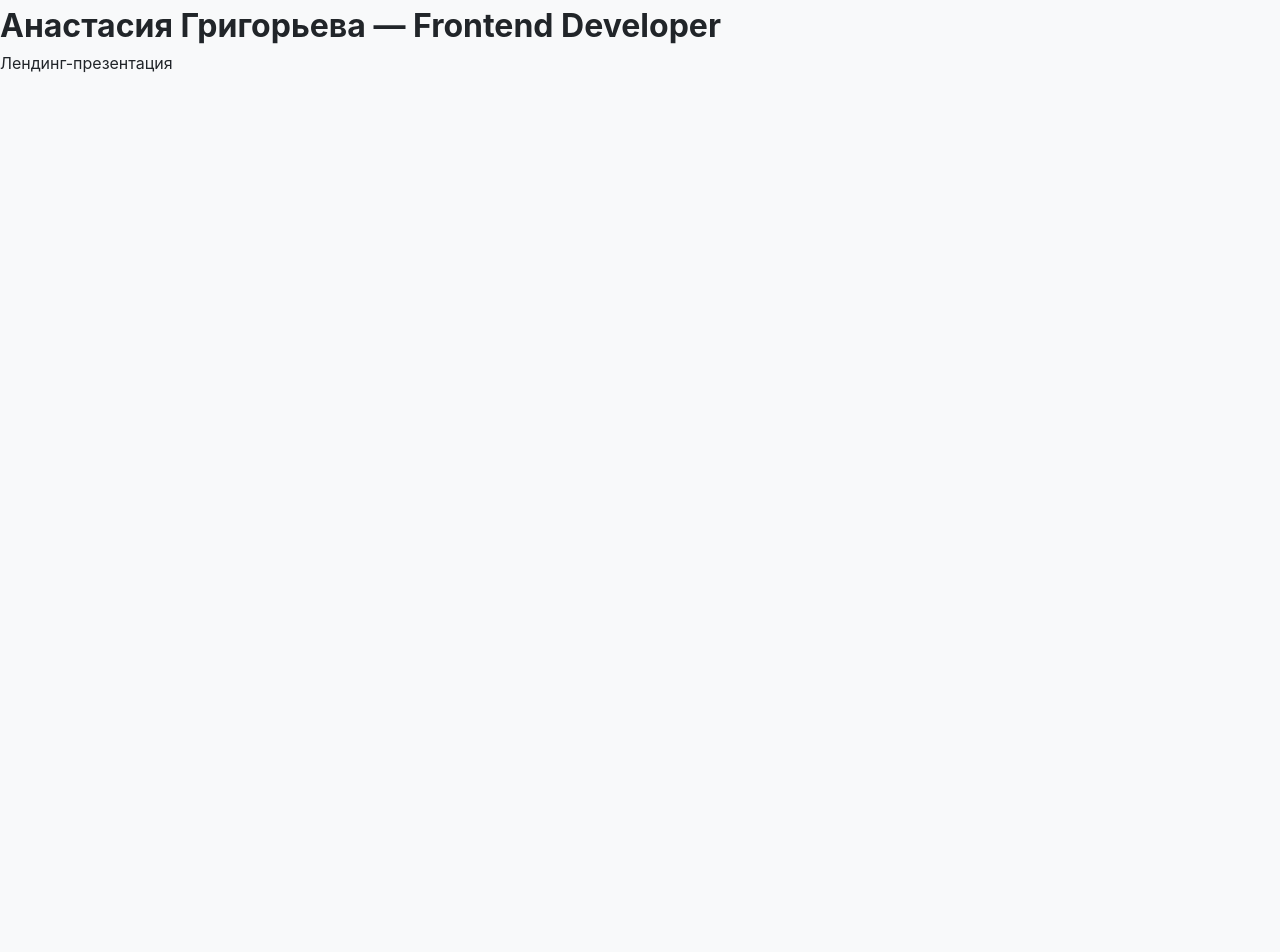
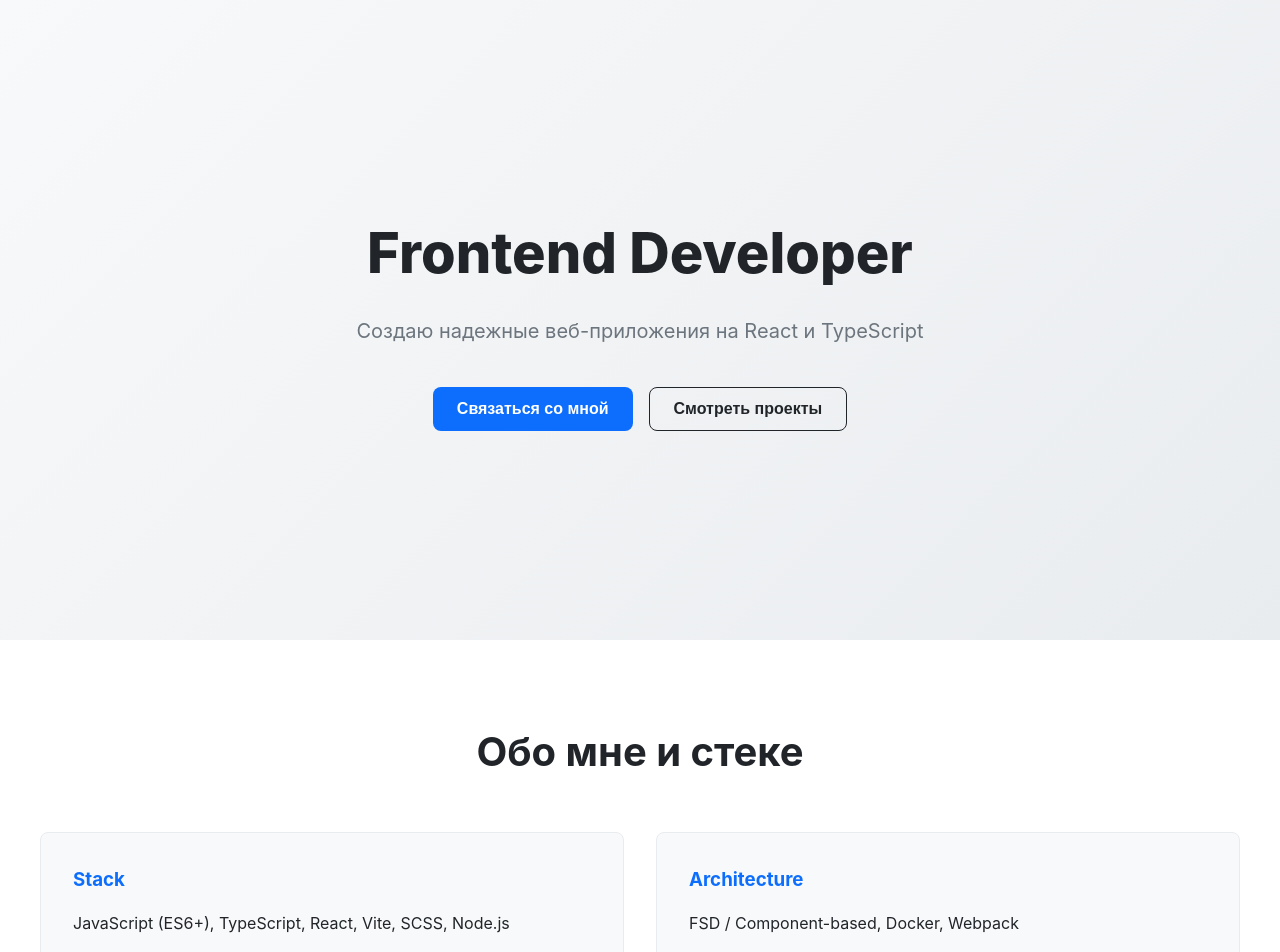
Before and after one commit to hnstz/Resume-site, a React (Vite) app in the folder frontend/: page / in a window 1280 px wide. Shown: the top 952 px of the page. Before the commit the page ends 800 px from the top, so only its background shows below. Built offline with nearby package versions, Linux system fonts and the light colour scheme.

Commit message:
feat: layout for Hero and About sections

```diff
--- a/frontend/src/App.tsx
+++ b/frontend/src/App.tsx
@@ -1,14 +1,12 @@
+import { Hero } from './features/Hero/Hero';
+import { About } from './features/About/About';
+
 const App = () => {
   return (
-    <div className="app-container">
-      <header>
-        <h1>Анастасия Григорьева — Frontend Developer</h1>
-        <p> Лендинг-презентация</p>
-      </header>
-
-      <main>
-      </main>
-    </div>
+    <main>
+      <Hero />
+      <About />
+    </main>
   );
 };
 
--- /dev/null
+++ b/frontend/src/features/About/About.module.scss
@@ -0,0 +1,35 @@
+@use '../../styles/variables' as *;
+
+.about {
+  padding: 5rem 2rem;
+  background-color: #ffffff;
+}
+
+.container {
+  max-width: 1200px;
+  margin: 0 auto;
+}
+
+.title {
+  font-size: 2.5rem;
+  text-align: center;
+  margin-bottom: 3rem;
+}
+
+.grid {
+  display: grid;
+  grid-template-columns: repeat(auto-fit, minmax(300px, 1fr));
+  gap: 2rem;
+}
+
+.card {
+  padding: 2rem;
+  border-radius: $border-radius;
+  background-color: $color-bg;
+  border: 1px solid #e9ecef;
+
+  h3 {
+    margin-bottom: 1rem;
+    color: $color-primary;
+  }
+}
--- /dev/null
+++ b/frontend/src/features/About/About.tsx
@@ -0,0 +1,21 @@
+import styles from './About.module.scss';
+
+export const About = () => {
+  return (
+    <section className={styles.about}>
+      <div className={styles.container}>
+        <h2 className={styles.title}>Обо мне и стеке</h2>
+        <div className={styles.grid}>
+          <div className={styles.card}>
+            <h3>Stack</h3>
+            <p>JavaScript (ES6+), TypeScript, React, Vite, SCSS, Node.js</p>
+          </div>
+          <div className={styles.card}>
+            <h3>Architecture</h3>
+            <p>FSD / Component-based, Docker, Webpack</p>
+          </div>
+        </div>
+      </div>
+    </section>
+  );
+};
--- /dev/null
+++ b/frontend/src/features/Hero/Hero.module.scss
@@ -0,0 +1,38 @@
+@use '../../styles/variables' as *;
+
+.hero {
+  min-height: 80vh;
+  display: flex;
+  align-items: center;
+  justify-content: center;
+  padding: 2rem;
+  background: linear-gradient(135deg, #f8f9fa 0%, #e9ecef 100%);
+}
+
+.content {
+  max-width: 800px;
+  text-align: center;
+}
+
+.title {
+  font-size: 3.5rem;
+  font-weight: 800;
+  margin-bottom: 1rem;
+  color: $color-text;
+}
+
+.subtitle {
+  font-size: 1.25rem;
+  color: #6c757d;
+  margin-bottom: 2.5rem;
+}
+
+.actions {
+  display: flex;
+  gap: 1rem;
+  justify-content: center;
+
+  @media (max-width: $bp-mobile) {
+    flex-direction: column;
+  }
+}
--- /dev/null
+++ b/frontend/src/features/Hero/Hero.tsx
@@ -0,0 +1,23 @@
+import styles from './Hero.module.scss';
+import { Button } from '../../components/Button/Button';
+
+export const Hero = () => {
+  return (
+    <section className={styles.hero}>
+      <div className={styles.content}>
+        <h1 className={styles.title}>Frontend Developer</h1>
+        <p className={styles.subtitle}>
+          Создаю надежные веб-приложения на React и TypeScript
+        </p>
+        <div className={styles.actions}>
+          <Button onClick={() => document.getElementById('contact')?.scrollIntoView({ behavior: 'smooth' })}>
+            Связаться со мной
+          </Button>
+          <Button variant="secondary">
+            Смотреть проекты
+          </Button>
+        </div>
+      </div>
+    </section>
+  );
+};
```
Also changed, not shown: frontend/src/features/ContactForm/ContactForm.module.scss (added), frontend/src/features/ContactForm/ContactForm.tsx (added).
